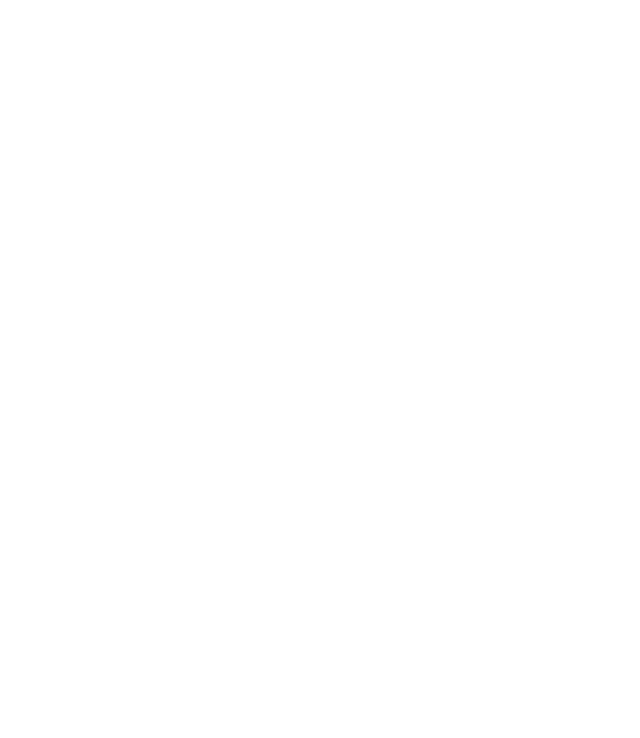
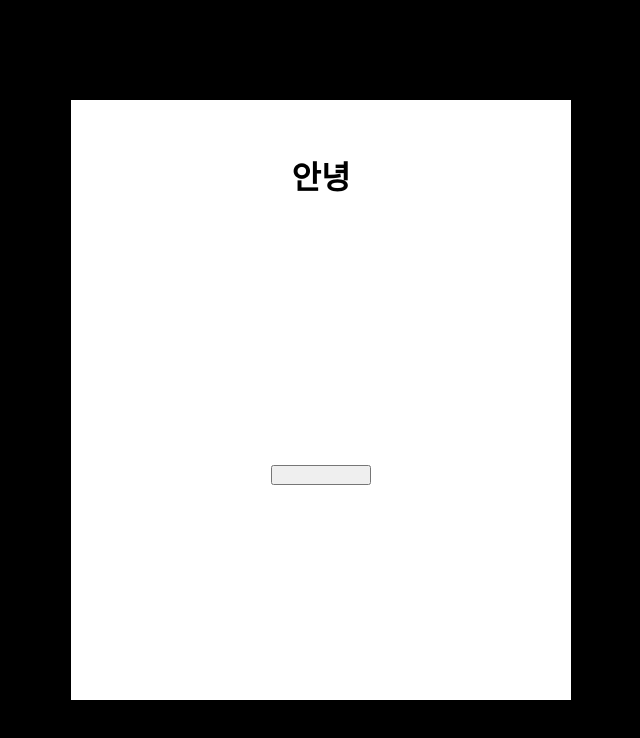
Before and after one commit to enjoy301/slot-machine, a React (Create React App) app: page / in a window 1280 px wide. Shown: the top 738 px of the page, without its empty margins (319-959 px from the left). Built offline with nearby package versions, Linux system fonts and the light colour scheme.

Commit message:
update: basic layout

```diff
--- a/src/App.js
+++ b/src/App.js
@@ -1,5 +1,7 @@
+import { HomePage } from "./pages/HomePage";
+
 function App() {
-  return <div className="App"></div>;
+  return <HomePage />;
 }
 
 export default App;
--- /dev/null
+++ b/src/components/Background/Background.styles.js
@@ -0,0 +1,14 @@
+import { styled } from "styled-components";
+
+export const Container = styled.div`
+  width: 100%;
+  height: 100%;
+  background-color: black;
+  flex: 1;
+  display: flex;
+  flex-direction: column;
+`;
+
+export const Line = styled.div`
+  flex: 1;
+`;
--- /dev/null
+++ b/src/components/Background/index.js
@@ -0,0 +1,14 @@
+import { Container, Line } from "./Background.styles";
+
+export const Background = () => {
+  return (
+    <Container>
+      <Line />
+      <Line />
+      <Line />
+      <Line />
+      <Line />
+      <Line />
+    </Container>
+  );
+};
--- a/src/components/Button/Button.styles.js
+++ b/src/components/Button/Button.styles.js
@@ -0,0 +1,13 @@
+import { styled } from "styled-components";
+
+export const Container = styled.div`
+  flex: 1;
+  display: flex;
+  justify-content: center;
+  align-items: center;
+`;
+
+export const RoundButton = styled.button`
+  width: 100px;
+  height: 20px;
+`;
--- a/src/components/Button/index.js
+++ b/src/components/Button/index.js
@@ -0,0 +1,9 @@
+import { Container, RoundButton } from "./Button.styles";
+
+export const Button = () => {
+  return (
+    <Container>
+      <RoundButton />
+    </Container>
+  );
+};
--- a/src/pages/HomePage/HomePage.styles.js
+++ b/src/pages/HomePage/HomePage.styles.js
@@ -0,0 +1,35 @@
+import { styled } from "styled-components";
+
+export const HomePageLayout = styled.div`
+  width: 100vw;
+  height: 100vh;
+  display: flex;
+`;
+
+export const Container = styled.div`
+  width: 500px;
+  height: 600px;
+  background-color: white;
+  display: flex;
+  flex-direction: column;
+  position: absolute;
+  top: 50%;
+  left: 50%;
+  transform: translate(-50%, -50%);
+`;
+
+export const Title = styled.h1`
+  margin: 0;
+  display: flex;
+  justify-content: center;
+  align-items: center;
+  flex: 1;
+`;
+
+export const SlotContainer = styled.div`
+  flex: 1;
+`;
+
+export const Result = styled.div`
+  flex: 1;
+`;
--- a/src/pages/HomePage/index.js
+++ b/src/pages/HomePage/index.js
@@ -0,0 +1,23 @@
+import {
+  Container,
+  HomePageLayout,
+  Result,
+  SlotContainer,
+  Title,
+} from "./HomePage.styles";
+import { Background } from "../../components/Background";
+import { Button } from "../../components/Button";
+
+export const HomePage = () => {
+  return (
+    <HomePageLayout>
+      <Background />
+      <Container>
+        <Title>안녕</Title>
+        <SlotContainer />
+        <Button />
+        <Result />
+      </Container>
+    </HomePageLayout>
+  );
+};
```
